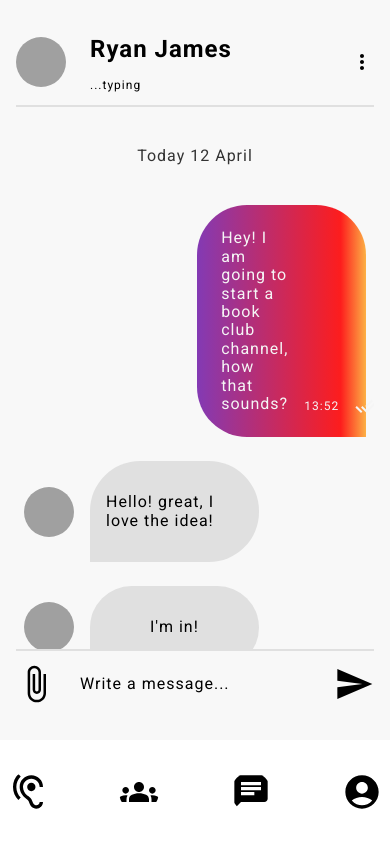
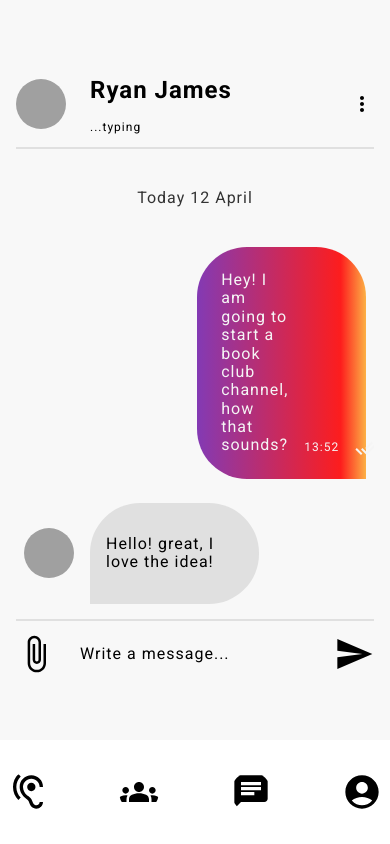
Before and after one commit to dave-forbes/messaging-app, a React (Vite) app in the folder frontend/: page / in a window 390 px wide. Built offline with nearby package versions, Linux system fonts and the light colour scheme.

Commit message:
update MessageArea styles
- add wrapper styling to keep message area from getting too wide
- adjust message area height to prevent overflow on different devices

```diff
--- a/frontend/src/components/MessageArea/MessageArea.module.scss
+++ b/frontend/src/components/MessageArea/MessageArea.module.scss
@@ -3,9 +3,16 @@
 .messageAreaContainer {
   flex: 1;
   background-color: variables.$background-color;
-  padding: 5% 10%;
+  padding: 2% 5%;
   display: flex;
   flex-direction: column;
+  justify-content: center;
+}
+
+.messageAreaInnerWrapper{
+  margin-inline: auto;
+  max-width: 1100px;
+  width: 100%;
 }
 
 @media (max-width:850px) {
@@ -34,11 +41,12 @@
   padding-inline:variables.$spacing-sm;
   gap: variables.$spacing-lg;
   overflow-y: scroll;
+  height:60vh;
 }
 
 @media (max-width:600px) {
   .centralDiv {
-    height:calc(100vh - 350px);
+    height:50vh;
   }
 }
 
@@ -53,7 +61,6 @@
   justify-content: space-between;
   align-items: center;
   padding-top: variables.$spacing-sm;
-
 }
 
 .flex {
```
